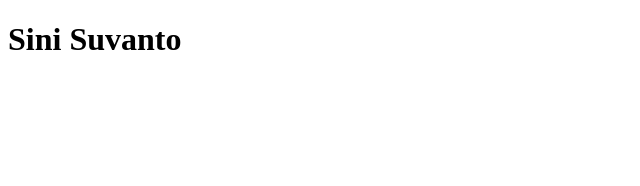
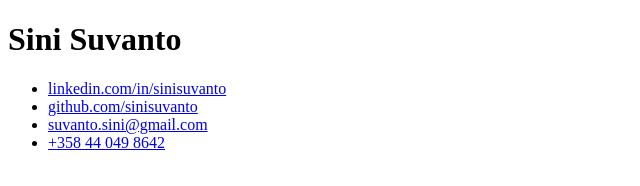
Before and after one commit to sinisuvanto/sinisuvanto.com, a plain HTML site: page index.html in a window 1280 px wide. Shown: the whole page, without its empty margins (0-640 px from the left). Drawn offline with Linux system fonts and the light colour scheme.

Commit message:
add contact info

```diff
--- a/index.html
+++ b/index.html
@@ -5,6 +5,48 @@
     <title>Sini Suvanto</title>
   </head>
   <body>
-    <h1>Sini Suvanto</h1>
+    <main>
+      <header>
+        <h1>Sini Suvanto</h1>
+      </header>
+      <section>
+        <ul>
+          <li>
+            <a
+              href="https://www.linkedin.com/in/sinisuvanto/"
+              target="_blank"
+              title="Sini Suvanto's profile on LinkedIn">
+              linkedin.com/in/sinisuvanto
+            </a>
+          </li>
+          <li>
+            <a
+              href="https://github.com/sinisuvanto/"
+              target="_blank"
+              title="Sini Suvanto on Github">
+              github.com/sinisuvanto
+            </a>
+          </li>
+          <li>
+            <a
+              href="mailto:suvanto.sini@gmail.com"
+              title="Email Sini Suvanto">
+              suvanto.sini@gmail.com
+            </a>
+          </li>
+          <li>
+            <a
+              href="tel:+358440498642"
+              title="Phone">
+              +358 44 049 8642
+            </a>
+          </li>
+        </ul>
+      </section>
+    </main>
+
+
+
+
   </body>
 </html>
```
